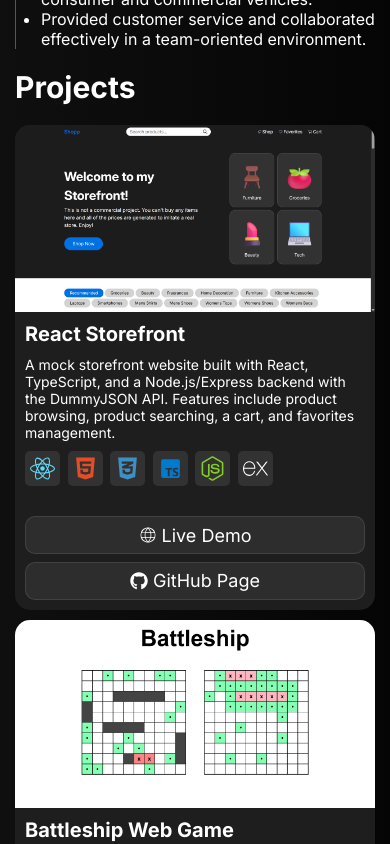
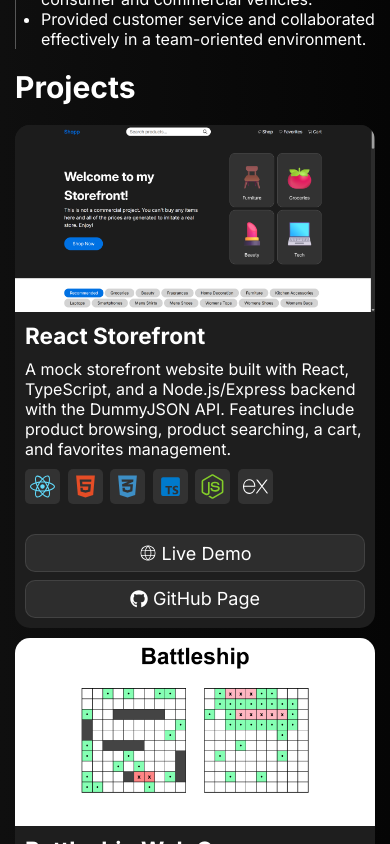
Before and after one commit to Josue-Caballero-Sanchez/portfolio-website, a React (Vite) app: page / in a window 390 px wide. Shown: the part 2500-3344 px from the top of the page. Built offline with nearby package versions, Linux system fonts and the light colour scheme.

Commit message:
Minor style changes to mobile

```diff
--- a/src/components/projects/Projects.module.css
+++ b/src/components/projects/Projects.module.css
@@ -112,6 +112,14 @@
 }
 
 @media (max-width: 530px) {
+  .project__title {
+    font-size: 2.25rem;
+  }
+
+  .project__container {
+    font-size: 1.6rem;
+  }
+
   .projects__section {
     grid-template-columns: 1fr;
   }
```
